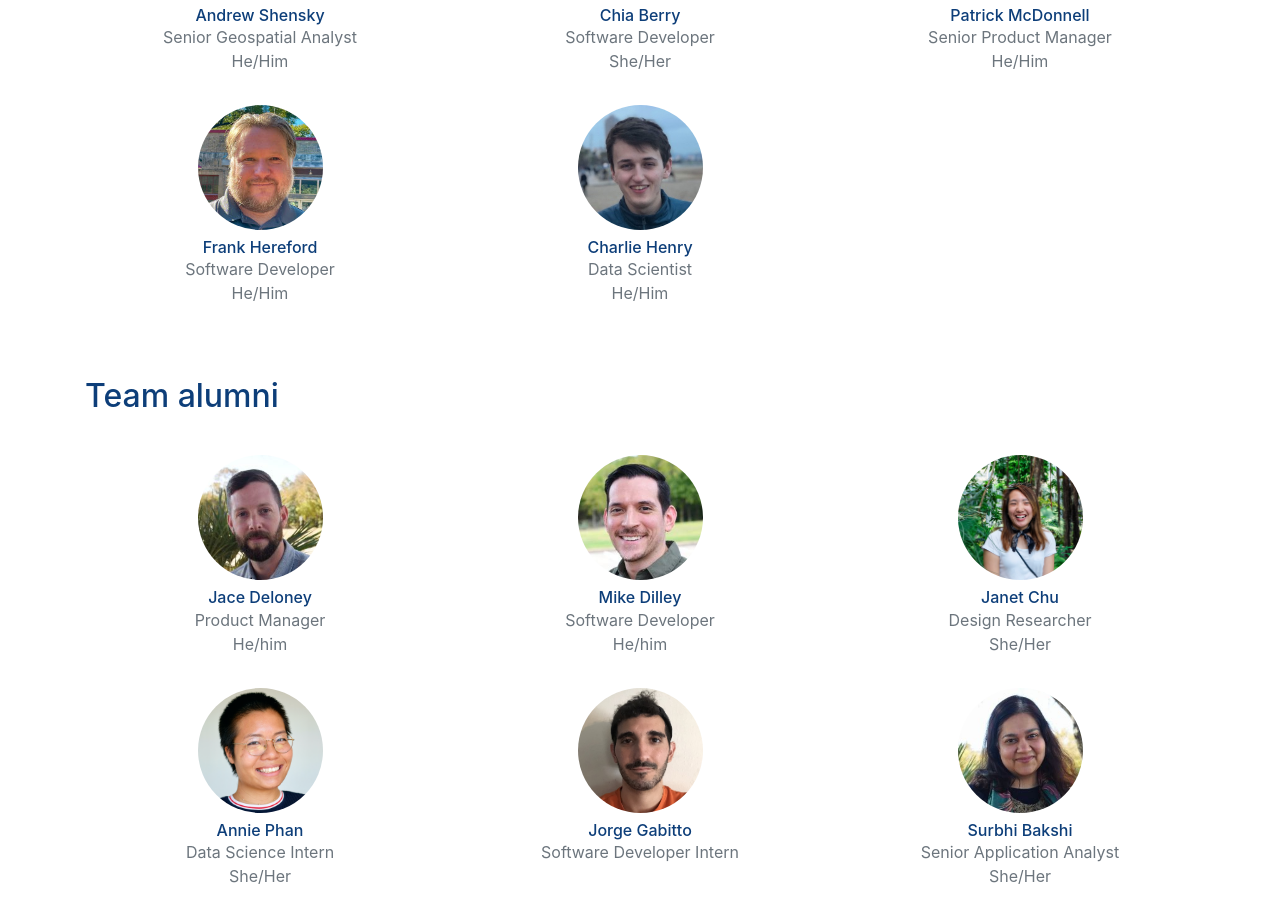
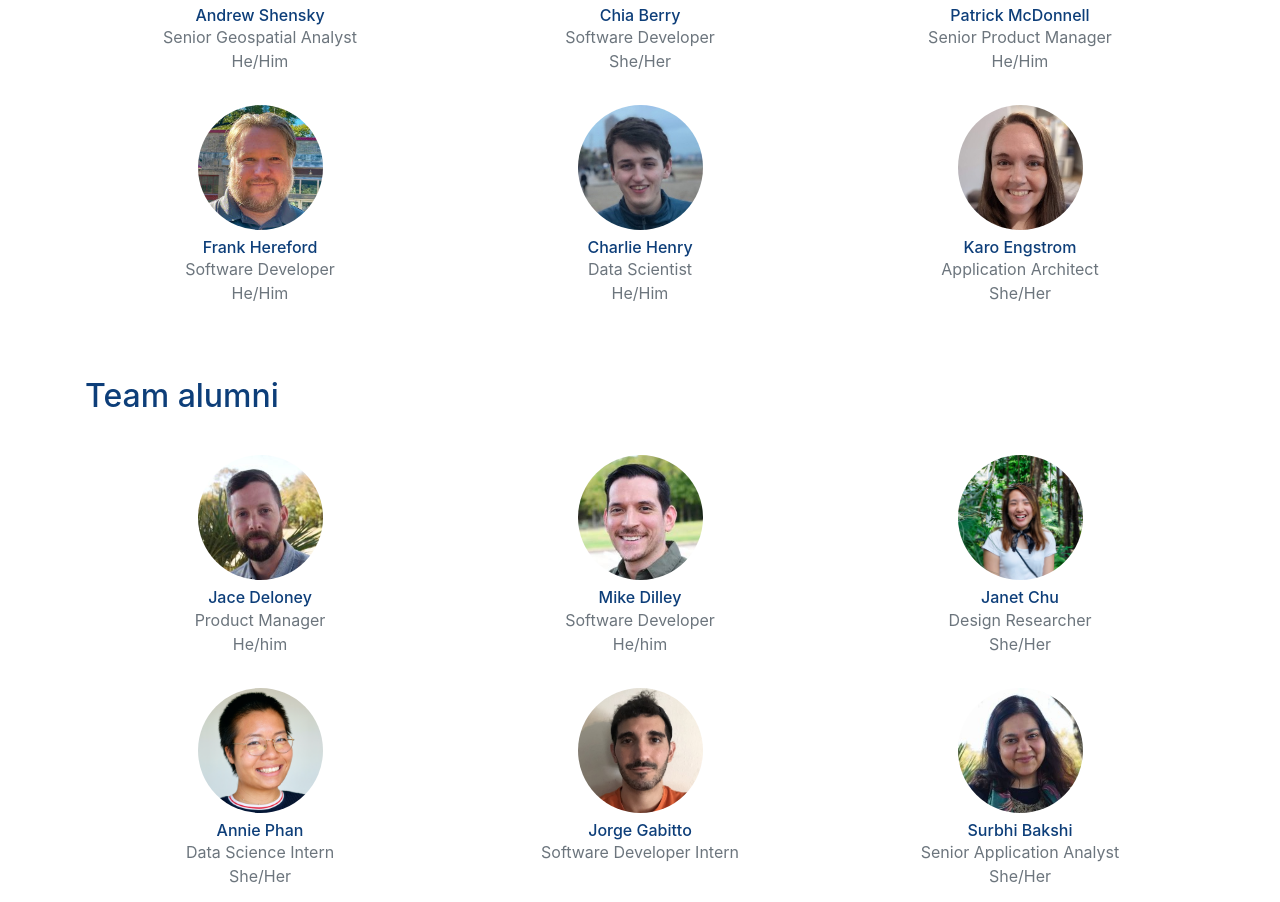
Before and after one commit to cityofaustin/atd-product, a Next.js app: page /about in a window 1280 px wide. Shown: the part 2035-2937 px from the top of the page. Built offline with nearby package versions, Linux system fonts and the light colour scheme; no server answers.

Commit message:
Add Karo to the javascript object

```diff
--- a/pages/about/index.js
+++ b/pages/about/index.js
@@ -107,6 +107,12 @@ const TEAM_MEMBERS = [
     title: "Data Scientist",
     pronouns: "He/Him",
     src: "assets/headshots/charlie_henry.jpg",
+  },
+  {
+    name: "Karo Engstrom",
+    title: "Application Architect",
+    pronouns: "She/Her",
+    src: "assets/headshots/karo_engstrom.jpg",
   },
 ];
 
```
